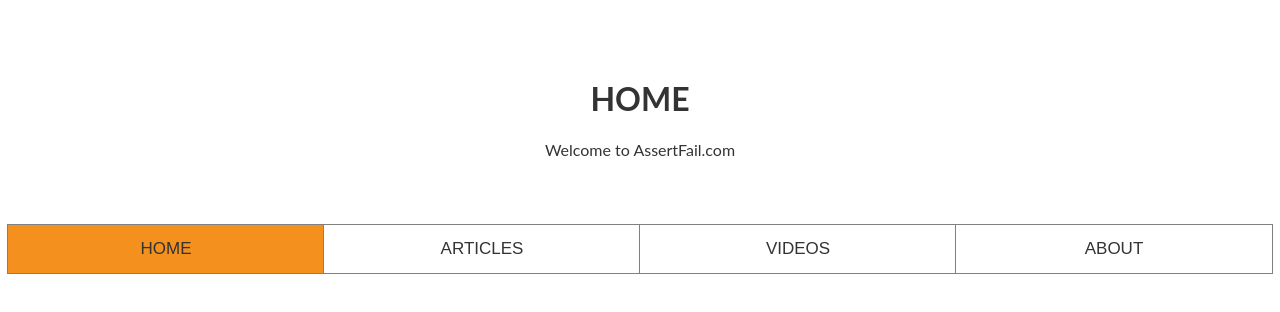
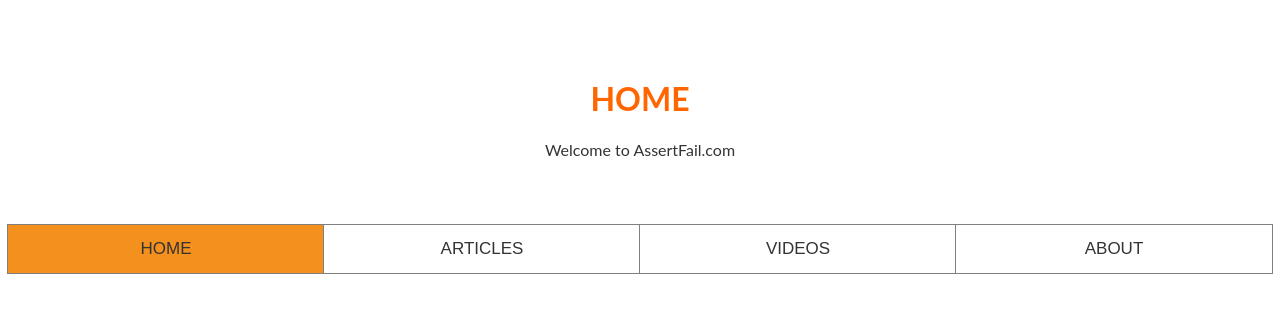
Before and after one commit to arora22/afail, a plain HTML site: page index.html in a window 1280 px wide. Drawn offline with Linux system fonts and the light colour scheme.

Commit message:
Update index.html

```diff
--- a/index.html
+++ b/index.html
@@ -4,6 +4,10 @@
 <meta name="viewport" content="width=device-width, initial-scale=1">
 <style>
 body {font-family: "Lato", sans-serif;}
+
+h1, h1 p {
+color:  #ff6600
+}
 
 .tablink {
   background-color: white;
```
